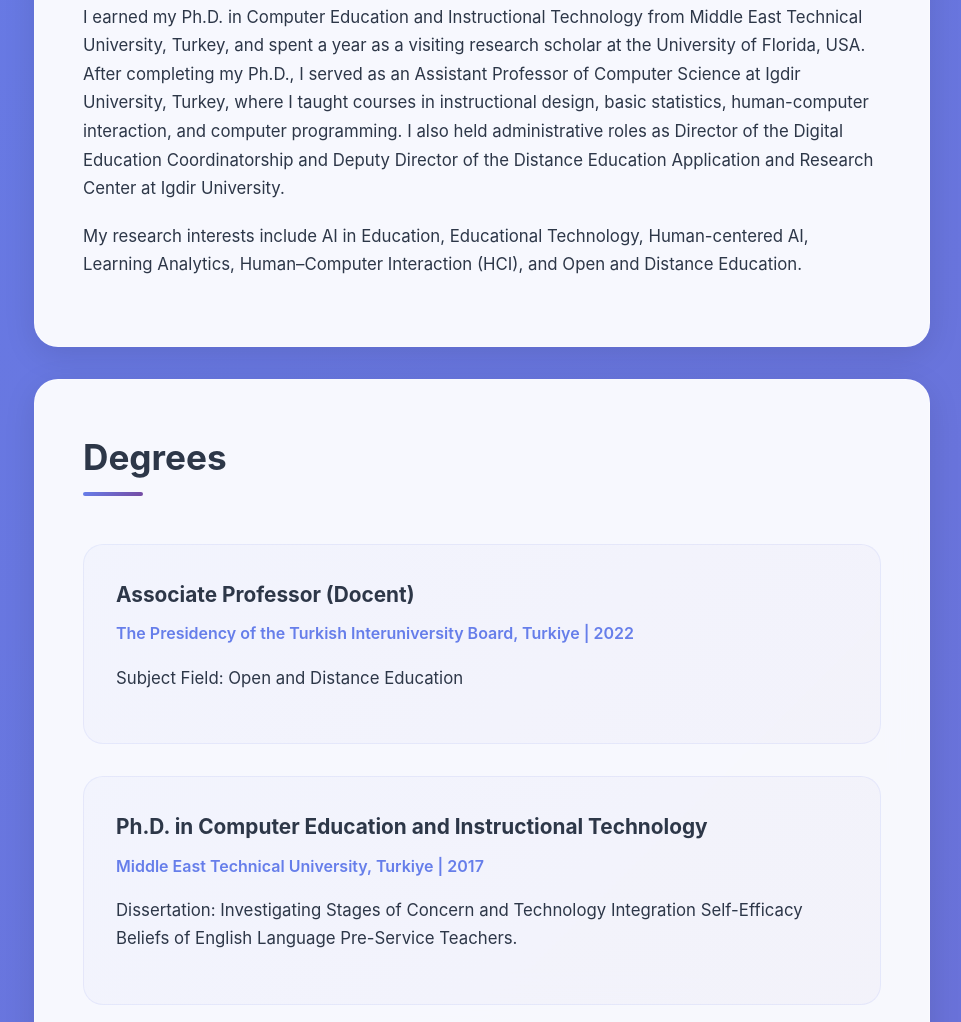
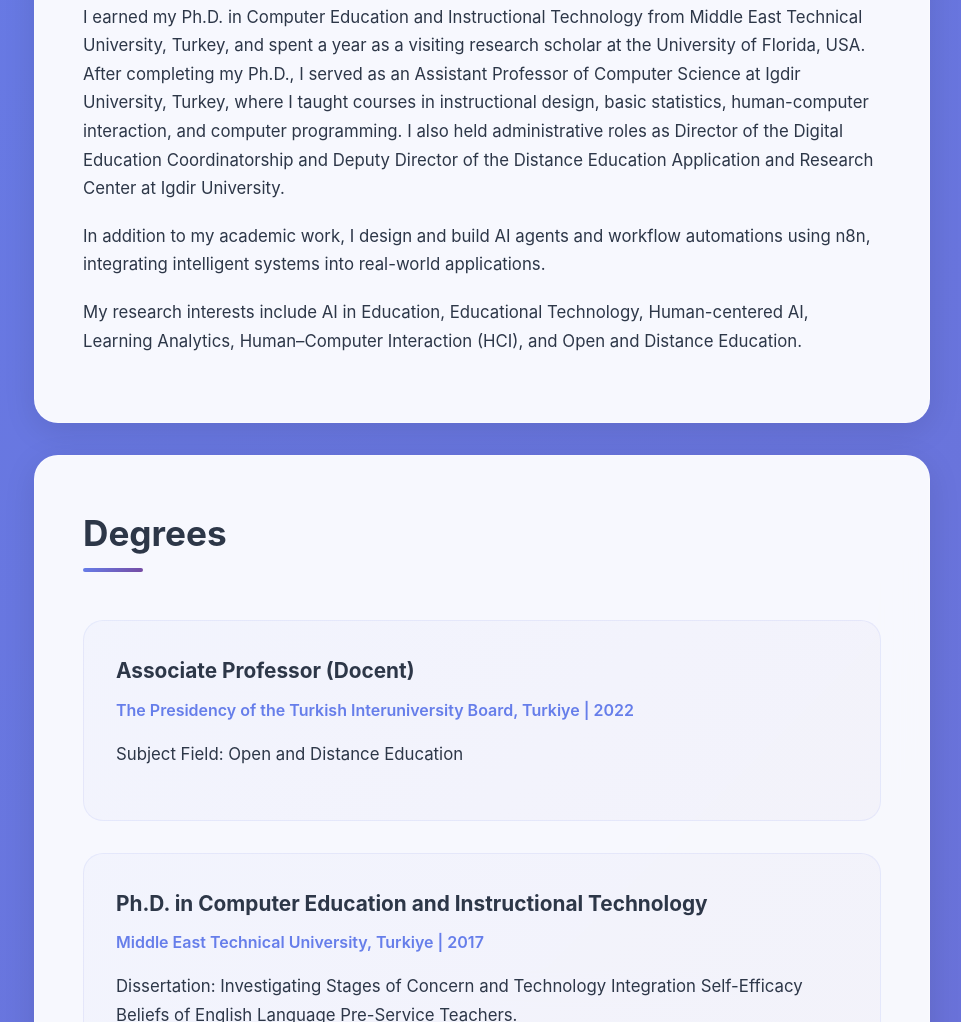
Before and after one commit to hkayaduman/hkayaduman.github.io, a plain HTML site: page index.html in a window 1280 px wide. Shown: the part 974-1996 px from the top of the page, without its empty margins (318-1279 px from the left). Drawn offline with Linux system fonts and the light colour scheme.

Commit message:
Update index.html

```diff
--- a/index.html
+++ b/index.html
@@ -787,6 +787,8 @@
 				<p>
 					I earned my Ph.D. in Computer Education and Instructional Technology from Middle East Technical University, Turkey, and spent a year as a visiting research scholar at the University of Florida, USA. After completing my Ph.D., I served as an Assistant Professor of Computer Science at Igdir University, Turkey, where I taught courses in instructional design, basic statistics, human-computer interaction, and computer programming. I also held administrative roles as Director of the Digital Education Coordinatorship and Deputy Director of the Distance Education Application and Research Center at Igdir University.
 				</p>
+
+				<p>In addition to my academic work, I design and build AI agents and workflow automations using n8n, integrating intelligent systems into real-world applications.</p>
 				<p>
 					My research interests include AI in Education, Educational Technology, Human-centered AI, Learning Analytics, Human–Computer Interaction (HCI), and Open and Distance Education.
 				</p>
```
